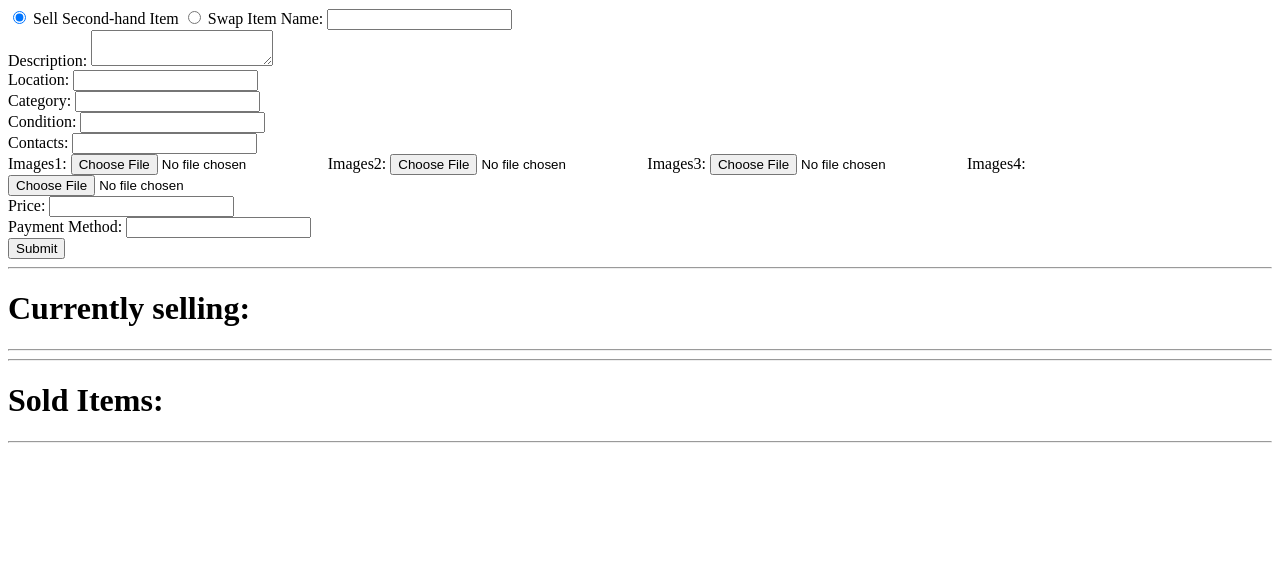
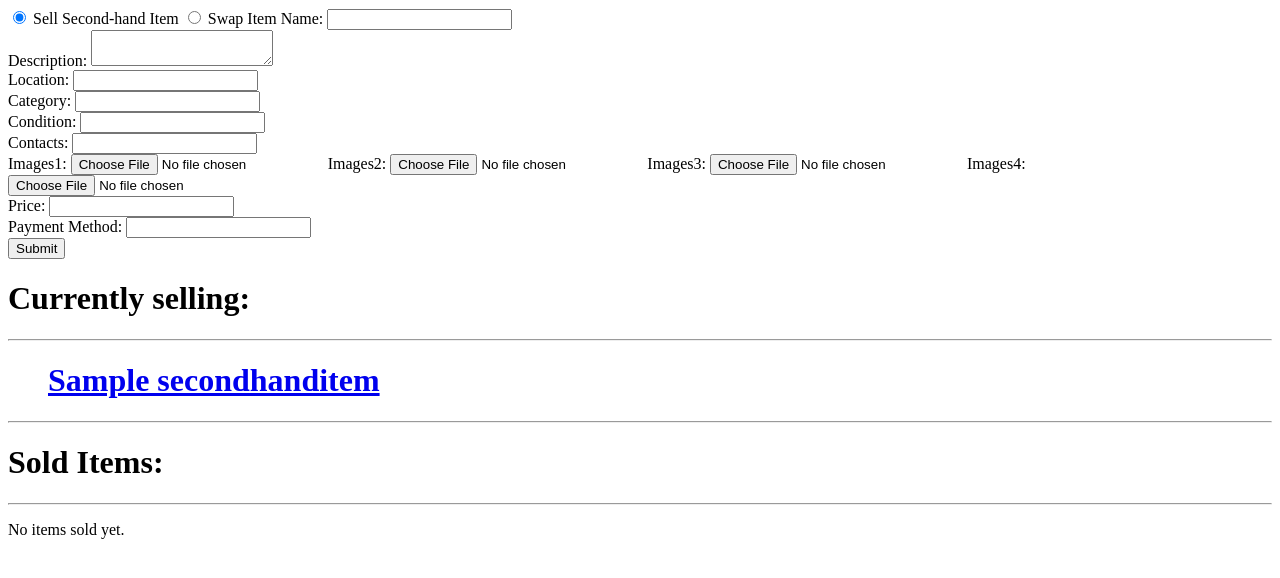
Before and after one commit to Zyd8/kamayan, a Django app: page /sell/ in a window 1280 px wide. Shown: the top 578 px of the page. Run offline with Django 4.2, Linux system fonts and the light colour scheme; a user stored in the database is signed in; tables that the repository leaves empty hold one stand-in row (values such as "Sample post").

Commit message:
implement update_status function for item for sale

```diff
--- a/main/templates/sell.html
+++ b/main/templates/sell.html
@@ -67,13 +67,31 @@
     <button type="submit">Submit</button>
 </form>
 
-<hr>
 <h1> Currently selling: </h1>
 <hr>
+{% if currently_selling_items %}
+    <ul>
+    {% for item in currently_selling_items %}
+    <a href="{% url 'itemroom' item.id %}"><h1>{{ item.name }}</h1></a>
+    {% endfor %}
+    </ul>
+{% else %}
+    <p>No items currently selling.</p>
+{% endif %}
 
 <hr>
 <h1> Sold Items: </h1>
 <hr>
+{% if sold_items %}
+    <ul>
+    {% for item in sold_items %}
+    <a href="{% url 'itemroom' item.id %}"><h1>{{ item.name }}</h1></a>
+    {% endfor %}
+    </ul>
+{% else %}
+    <p>No items sold yet.</p>
+{% endif %}
+
 
 <script>
     // Show or hide swap fields based on the selected sell type
--- a/shopitem/urls.py
+++ b/shopitem/urls.py
@@ -8,5 +8,6 @@ from django.contrib.auth.models import User
 from shopitem import views
 
 urlpatterns = [
-    path('', views.sell , name="sell")
+    path('', views.sell , name="sell"),
+    path('update/<int:item_id>/', views.update_status , name="update_status")
 ]
--- a/shopitem/views.py
+++ b/shopitem/views.py
@@ -1,9 +1,13 @@
-from django.shortcuts import render, redirect
+from django.shortcuts import render, redirect, get_object_or_404
 from .models import SecondHandItem
 from django.contrib.auth.decorators import login_required
 
 @login_required
 def sell(request):
+
+    currently_selling_items = SecondHandItem.objects.filter(user=request.user, status="selling")
+    sold_items = SecondHandItem.objects.filter(user=request.user, status="sold")
+
     if request.method == 'POST':
         user = request.user
         name = request.POST.get('name')
@@ -49,7 +53,20 @@ def sell(request):
 
         return redirect('home')
 
+    return render(request, 'sell.html', {
+    'currently_selling_items': currently_selling_items,
+    'sold_items': sold_items,
+})
 
+@login_required
+def update_status(request, item_id):
+    item = get_object_or_404(SecondHandItem, pk=item_id)
+    if request.user == item.user:
 
+        if item.status == 'selling':
+            item.status = 'sold'
+        else:
+            item.status = 'selling'
+        item.save()
 
-    return render(request, 'sell.html')
+    return redirect('sell')
```
Also changed, not shown: main/templates/itemroom.html (+18 -0 lines).
